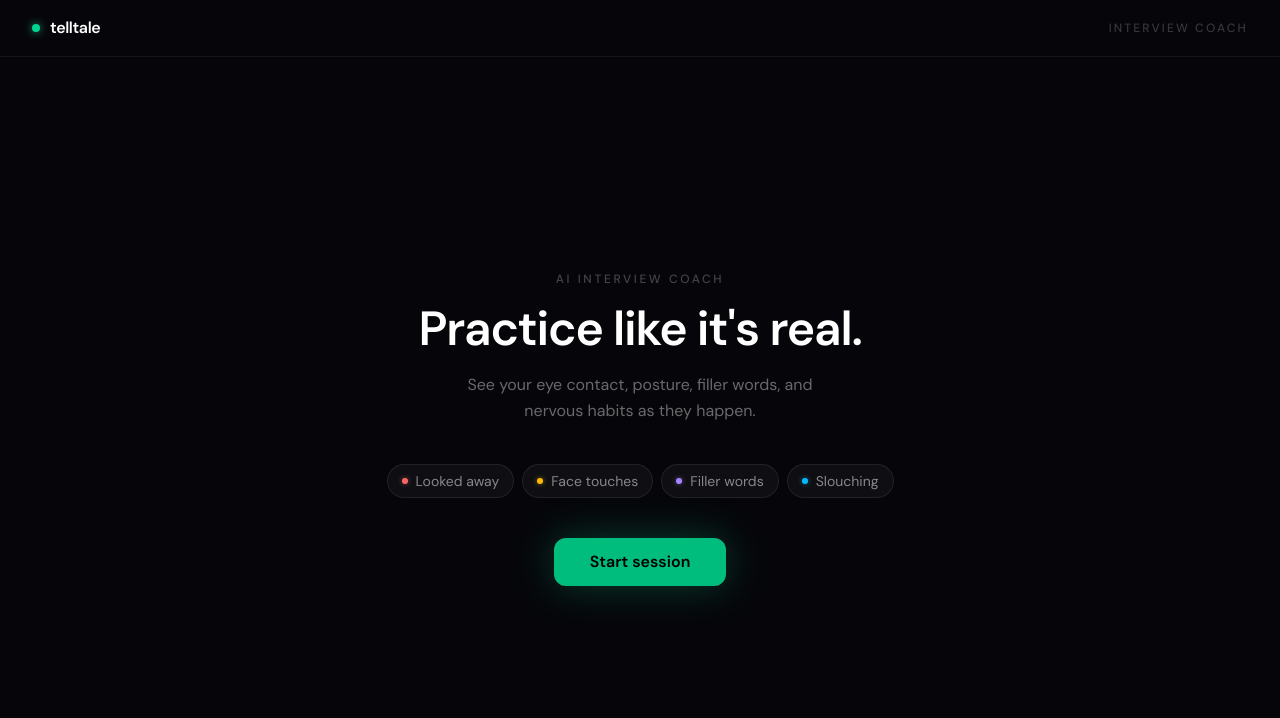
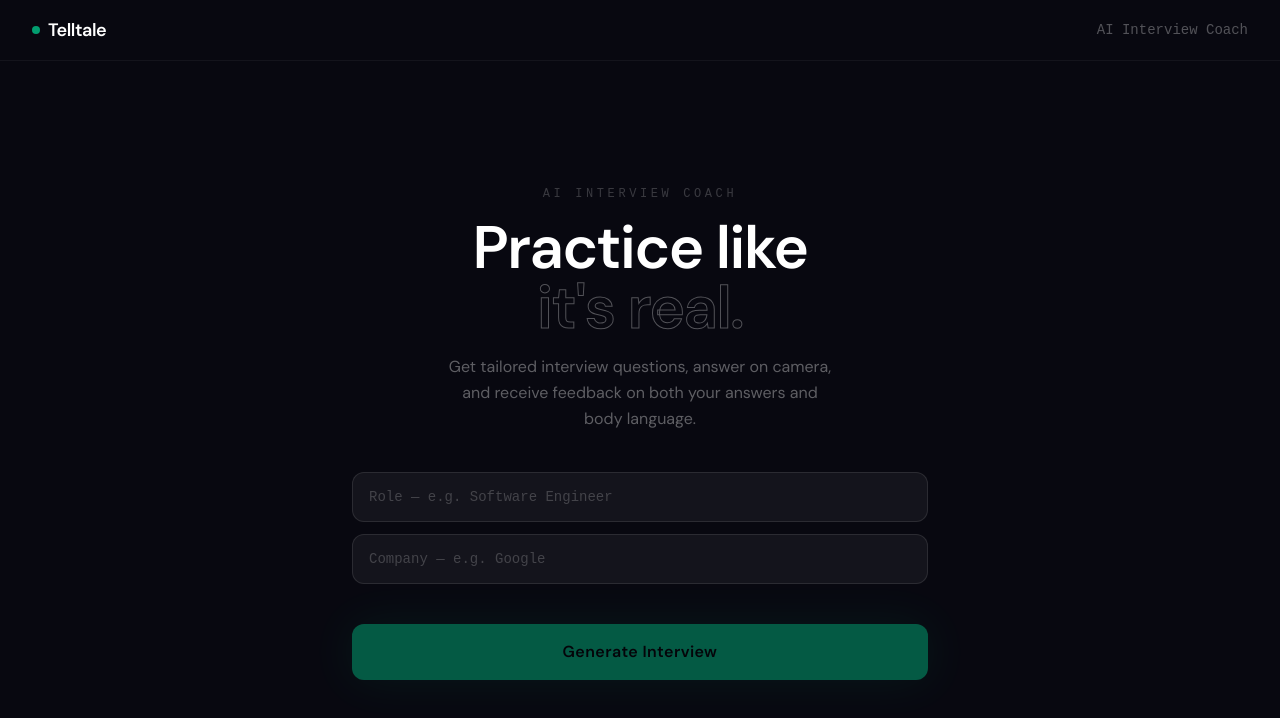
Before and after one commit to jessiicaliu/telltale, a Next.js app: page / in a window 1280 px wide. Shown: the top 718 px of the page. Built offline with nearby package versions, Linux system fonts and the light colour scheme.

Commit message:
adde setup screen with ai question generation

```diff
--- /dev/null
+++ b/app/api/questions/route.js
@@ -0,0 +1,33 @@
+import { NextResponse } from "next/server"
+import Groq from "groq-sdk"
+
+const groq = new Groq({ apiKey: process.env.GROQ_API_KEY })
+
+export async function POST(req) {
+  try {
+    const { role, company } = await req.json()
+
+    const completion = await groq.chat.completions.create({
+      model: "llama-3.3-70b-versatile",
+      max_tokens: 1000,
+      messages: [
+        {
+          role: "user",
+          content: `Generate exactly 5 realistic interview questions for a ${role} position at ${company}.
+
+Mix of behavioral and technical questions appropriate for the role. Make them specific to ${company}'s culture and the ${role} role — not generic.
+
+Return ONLY a JSON array of 5 strings, no other text, no markdown, no explanation. Example format:
+["Question 1", "Question 2", "Question 3", "Question 4", "Question 5"]`
+        }
+      ]
+    })
+
+    const text = completion.choices[0].message.content.trim()
+    const questions = JSON.parse(text)
+    return NextResponse.json({ questions })
+  } catch (e) {
+    console.error("questions error:", e.message)
+    return NextResponse.json({ error: e.message }, { status: 500 })
+  }
+}
--- /dev/null
+++ b/app/components/Setup.js
@@ -0,0 +1,79 @@
+"use client"
+
+import { useState } from "react"
+
+export default function Setup({ onStart }) {
+  const [role, setRole] = useState("")
+  const [company, setCompany] = useState("")
+  const [loading, setLoading] = useState(false)
+  const [error, setError] = useState("")
+
+  async function handleGenerate() {
+    if (!role.trim() || !company.trim()) return
+    setLoading(true)
+    setError("")
+    try {
+      const res = await fetch("/api/questions", {
+        method: "POST",
+        headers: { "Content-Type": "application/json" },
+        body: JSON.stringify({ role, company })
+      })
+      const { questions, error } = await res.json()
+      if (error) throw new Error(error)
+      onStart({ role, company, questions })
+      console.log("questions:", questions)
+    } catch (e) {
+      setError("Something went wrong. Try again.")
+    }
+    setLoading(false)
+  }
+
+  return (
+    <div className="flex flex-col items-center gap-10 text-center max-w-xl w-full">
+      <div className="flex flex-col gap-4">
+        <div className="text-xs uppercase tracking-[0.3em] text-white/20" style={{ fontFamily: 'JetBrains Mono, monospace' }}>
+          AI Interview Coach
+        </div>
+        <h1 className="text-6xl font-extrabold tracking-tight leading-none">
+          Practice like<br />
+          <span style={{ WebkitTextStroke: "1px rgba(255,255,255,0.3)", color: "transparent" }}>
+            it's real.
+          </span>
+        </h1>
+        <p className="text-white/35 text-base leading-relaxed max-w-sm mx-auto">
+          Get tailored interview questions, answer on camera, and receive feedback on both your answers and body language.
+        </p>
+      </div>
+
+      <div className="flex flex-col gap-3 w-full">
+        <input
+          value={role}
+          onChange={e => setRole(e.target.value)}
+          placeholder="Role — e.g. Software Engineer"
+          className="w-full bg-white/5 border border-white/10 rounded-xl px-4 py-3.5 text-white placeholder-white/20 outline-none focus:border-emerald-500/50 transition-colors text-sm"
+          style={{ fontFamily: 'JetBrains Mono, monospace' }}
+        />
+        <input
+          value={company}
+          onChange={e => setCompany(e.target.value)}
+          placeholder="Company — e.g. Google"
+          className="w-full bg-white/5 border border-white/10 rounded-xl px-4 py-3.5 text-white placeholder-white/20 outline-none focus:border-emerald-500/50 transition-colors text-sm"
+          style={{ fontFamily: 'JetBrains Mono, monospace' }}
+          onKeyDown={e => e.key === "Enter" && handleGenerate()}
+        />
+        {error && <p className="text-red-400 text-xs text-left" style={{ fontFamily: 'JetBrains Mono, monospace' }}>{error}</p>}
+      </div>
+
+      <button
+        onClick={handleGenerate}
+        disabled={loading || !role.trim() || !company.trim()}
+        className="relative group w-full disabled:opacity-40 disabled:cursor-not-allowed"
+      >
+        <div className="absolute inset-0 rounded-xl bg-emerald-400 blur-xl opacity-20 group-hover:opacity-40 transition-opacity" />
+        <div className="relative bg-emerald-400 hover:bg-emerald-300 transition-colors text-black font-bold text-base px-12 py-4 rounded-xl w-full tracking-wide">
+          {loading ? "Generating questions..." : "Generate Interview"}
+        </div>
+      </button>
+    </div>
+  )
+}
--- a/app/page.js
+++ b/app/page.js
@@ -1,21 +1,29 @@
 "use client"
 
+import { useState } from "react"
 import Camera from "./components/Camera"
+import Setup from "./components/Setup"
 
 export default function Home() {
+  const [interview, setInterview] = useState(null)
+
   return (
-    <main className="min-h-screen" style={{ background: '#06060a' }}>
-      <nav className="border-b border-white/[0.06] px-8 py-4 flex items-center justify-between">
-        <div className="flex items-center gap-2.5">
-          <div
-            className="w-2 h-2 rounded-full bg-emerald-400"
-            style={{ boxShadow: '0 0 8px rgba(52, 211, 153, 0.7)' }}
-          />
-          <span className="text-white font-semibold tracking-tight">telltale</span>
+    <main className="min-h-screen bg-[#080810] text-white">
+      <nav className="border-b border-white/5 px-8 py-4 flex items-center justify-between">
+        <div className="flex items-center gap-2">
+          <div className="w-2 h-2 rounded-full bg-emerald-400 animate-pulse" />
+          <span className="text-white font-semibold tracking-tight text-lg">Telltale</span>
         </div>
-        <span className="text-white/20 text-xs tracking-[0.18em] uppercase font-medium">Interview Coach</span>
+        <span className="text-white/30 text-sm" style={{ fontFamily: 'JetBrains Mono, monospace' }}>
+          {interview ? `${interview.role} @ ${interview.company}` : "AI Interview Coach"}
+        </span>
       </nav>
-      <Camera />
+      <div className="flex flex-col items-center justify-center min-h-[calc(100vh-57px)] px-8 py-16">
+        {!interview
+          ? <Setup onStart={setInterview} />
+          : <Camera interview={interview} />
+        }
+      </div>
     </main>
   )
 }
```
Also changed, not shown: app/api/evaluate/route.js (added), app/components/Question.js (added).
